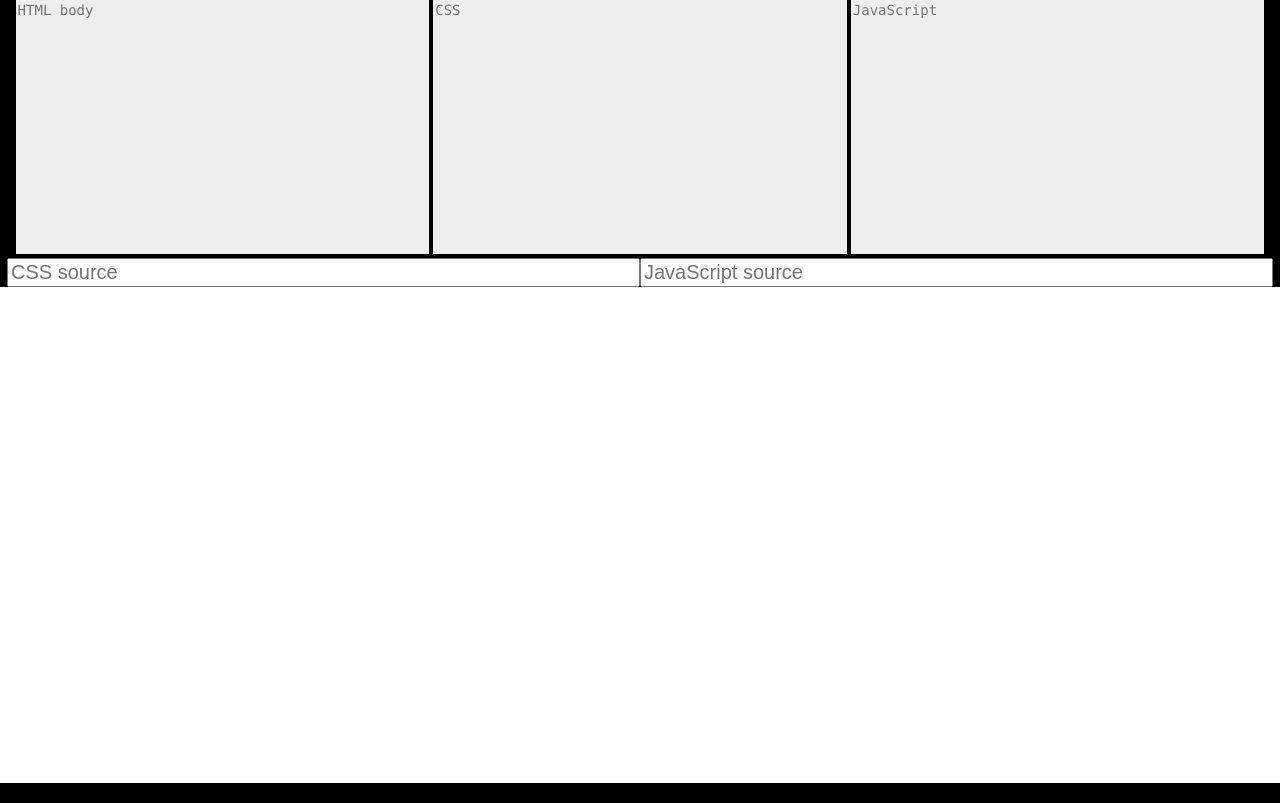
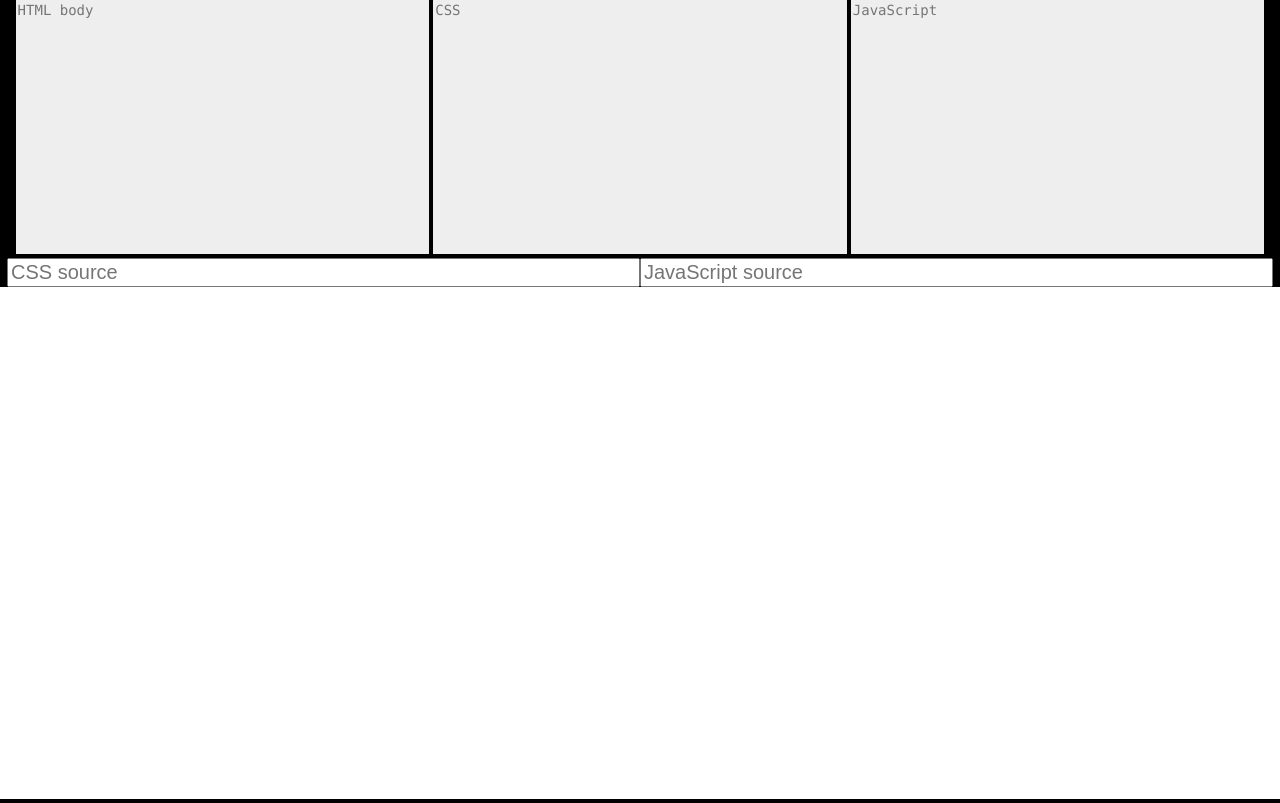
Before and after one commit to coders2-HCJ/html-css-js-ide, a plain HTML site: page index.html in a window 1280 px wide. Drawn offline with Linux system fonts and the light colour scheme.

Commit message:
Update editor.css

```diff
--- a/editor.css
+++ b/editor.css
@@ -23,7 +23,7 @@ iframe {
   position: relative;
   bottom: 0;
   width: 100%;
-  height: 31em;
+  height: 32em;
   border: none;
   background-color: white;
   overflow: scroll;
```
